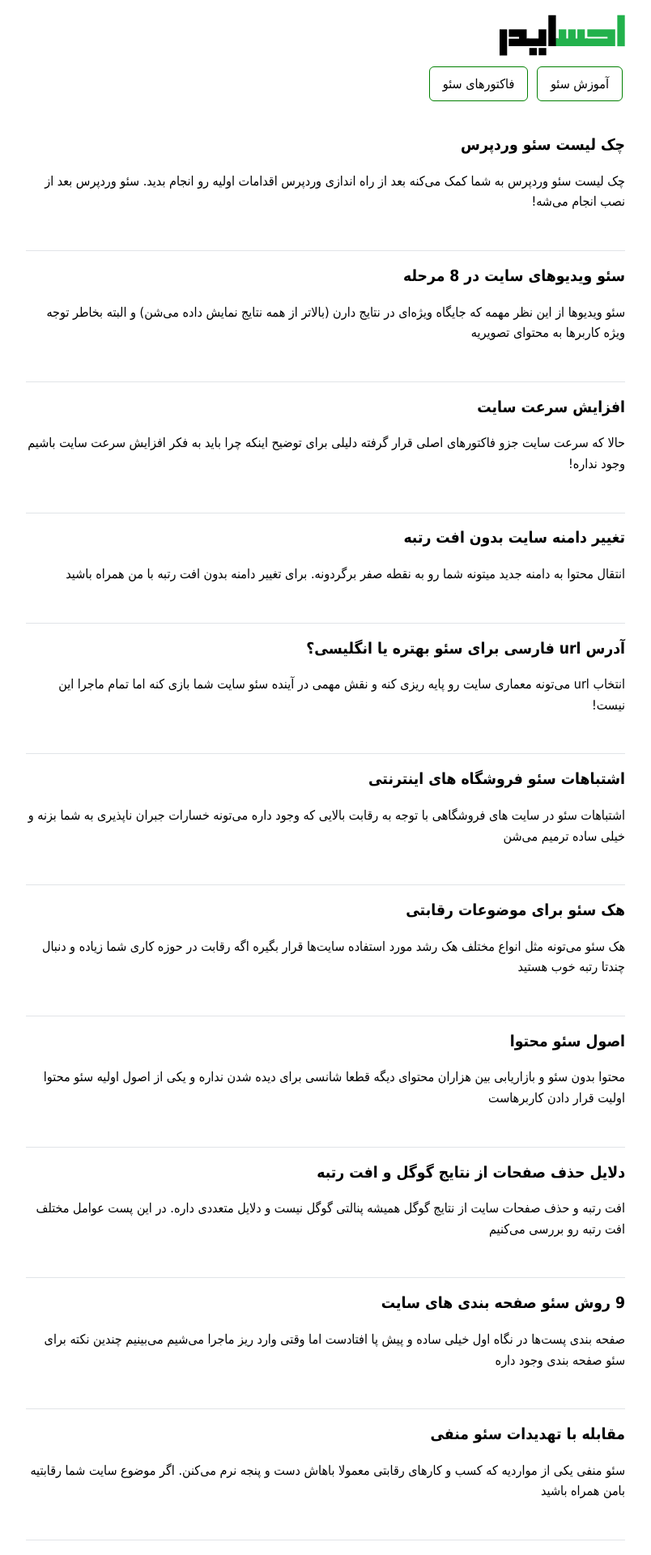
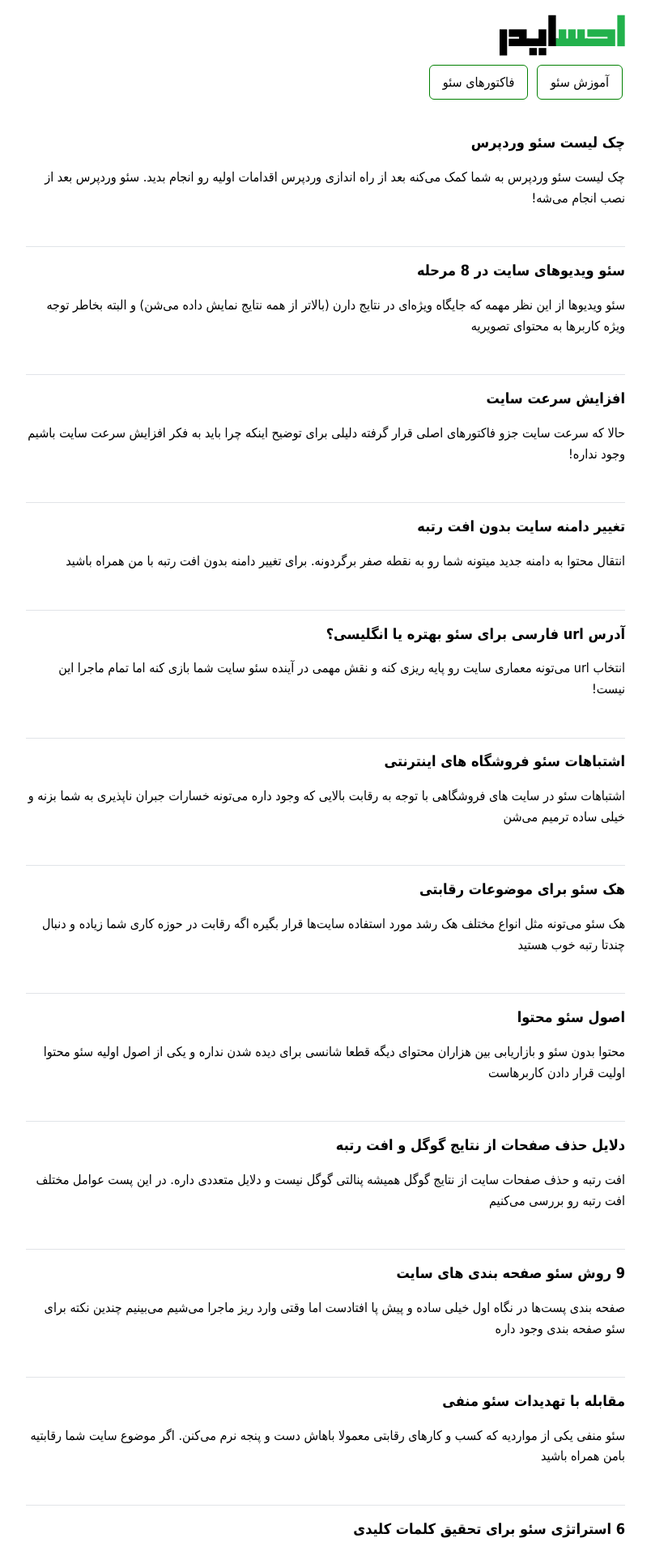
Before and after one commit to darkblog/darkblog.github.io, a Jekyll site: the page built from index.html, in a window 1280 px wide. Shown: the top 1920 px of the page at 81% size, without its empty margins (238-1042 px from the left). Built offline with Jekyll 4.4.1, drawn with Linux system fonts in a browser that asks for light colours.

Commit message:
Update index.html

```diff
--- a/_layouts/index.html
+++ b/_layouts/index.html
@@ -6,7 +6,7 @@
 <title>{% if page.title %}{{ page.title }}{% else %}{{ site.name }}{% endif %}</title>
 <meta name="description" content="{% if page.excerpt %}{{ page.excerpt | strip_html | strip_newlines | truncate: 160 }}{% else %}{{ site.description }}{% endif %}">
 <link rel="canonical" href="{{ page.url | replace:'index.html','' | prepend: site.baseurl | prepend: site.url }}">
-<style>body{font:100%/1.6 Tahoma}.container{margin:16px auto;padding:0 10px;max-width:740px}h1,h2,h3,h4,h5,h6{font-size:larger}p{margin:15px 0}a{color:black;text-decoration:none}ul{list-style-type:square}img{max-width:100%}video{max-width:100%}svg{max-width:100%}nav{margin-top:-15px;padding-bottom:20px}.post{padding-bottom:2em;border-bottom:1px solid #e1e4e8}blockquote{margin:1.8em 0.8em;padding:0.1em 1em;font-style:italic;direction:rtl;border-left:none;border-right:4px solid green}.center{display:block;margin:auto;text-align:center}pre{direction:ltr;border:1px solid green;border-radius:6px;padding:8px;overflow-x:auto}.button{border:1px solid green;padding:8px 16px;display:inline-block;margin:3px;border-radius:6px}hr{border: 1px solid green}</style>
+<style>body{font:100%/1.6 Tahoma}.container{margin:16px auto;padding:0 10px;max-width:740px}h1,h2,h3,h4,h5,h6{font-size:large}p{margin:15px 0}a{color:black;text-decoration:none}ul{list-style-type:square}img{max-width:100%}video{max-width:100%}svg{max-width:100%}nav{margin-top:-15px;padding-bottom:20px}.post{padding-bottom:2em;border-bottom:1px solid #e1e4e8}blockquote{margin:1.8em 0.8em;padding:0.1em 1em;font-style:italic;direction:rtl;border-left:none;border-right:4px solid green}.center{display:block;margin:auto;text-align:center}pre{direction:ltr;border:1px solid green;border-radius:6px;padding:8px;overflow-x:auto}.button{border:1px solid green;padding:8px 16px;display:inline-block;margin:3px;border-radius:6px}hr{border: 1px solid green}</style>
 </head>
 <body>
 <header class="container">
```
